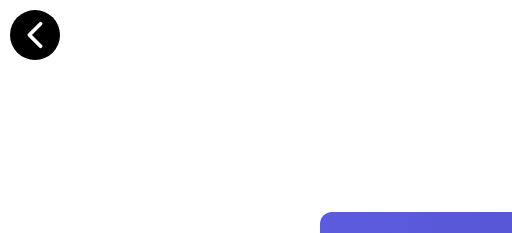
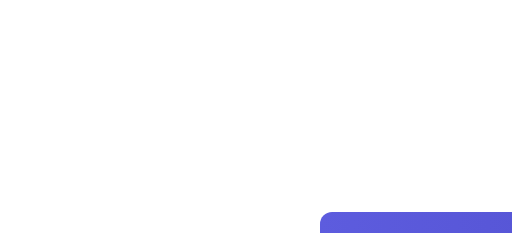
Before and after one commit to amidurafik/secureBankingFrontend, a plain HTML site: page markups/transfer.html in a window 1280 px wide. Shown: the top 233 px of the page, 0-512 px from the left. Drawn offline with nearby package versions, Linux system fonts and the light colour scheme.

Commit message:
Initial commit for frontend

```diff
--- a/markups/transfer.html
+++ b/markups/transfer.html
@@ -90,9 +90,6 @@
 </head>
 
 <body class="bg-white dark:bg-gray-900 text-gray-900 dark:text-white min-h-screen">
-      <div class="back-svg">
-        <svg viewBox="0 0 512 512" xmlns="http://www.w3.org/2000/svg" fill="#ffffff"><g id="SVGRepo_bgCarrier" stroke-width="0"></g><g id="SVGRepo_tracerCarrier" stroke-linecap="round" stroke-linejoin="round"></g><g id="SVGRepo_iconCarrier"><title>ionicons-v5-a</title><polyline points="328 112 184 256 328 400" style="fill:none;stroke:#ffffff;stroke-linecap:round;stroke-linejoin:round;stroke-width:48px"></polyline></g></svg>
-      </div>
     <div class="container mx-auto px-4 py-8 max-w-2xl">
         <!-- Header -->
         <div class="header">
```
